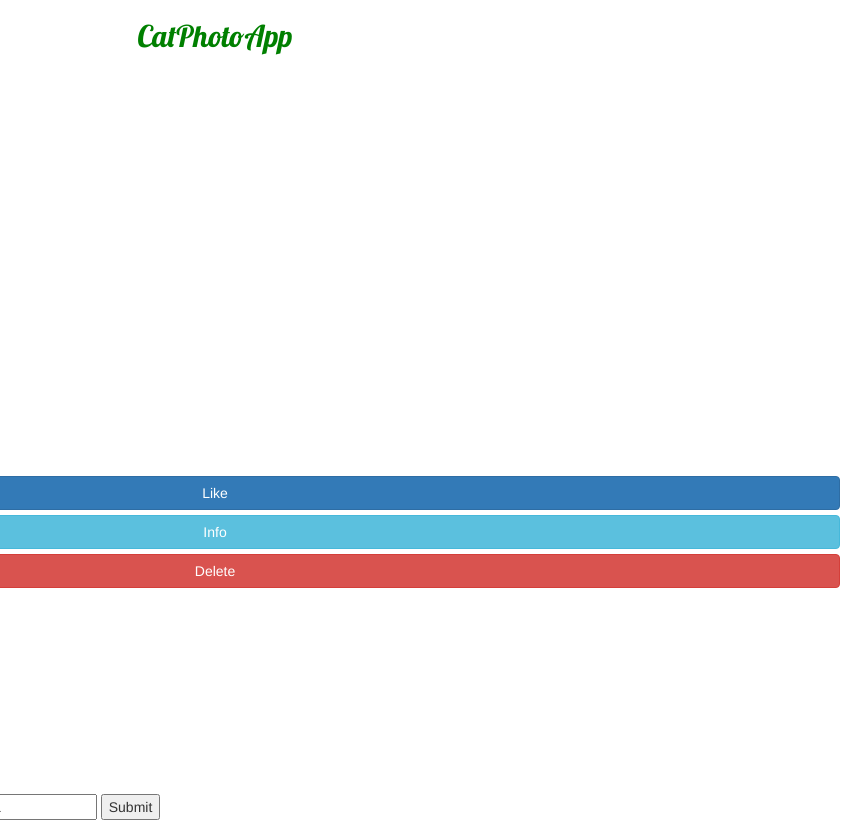
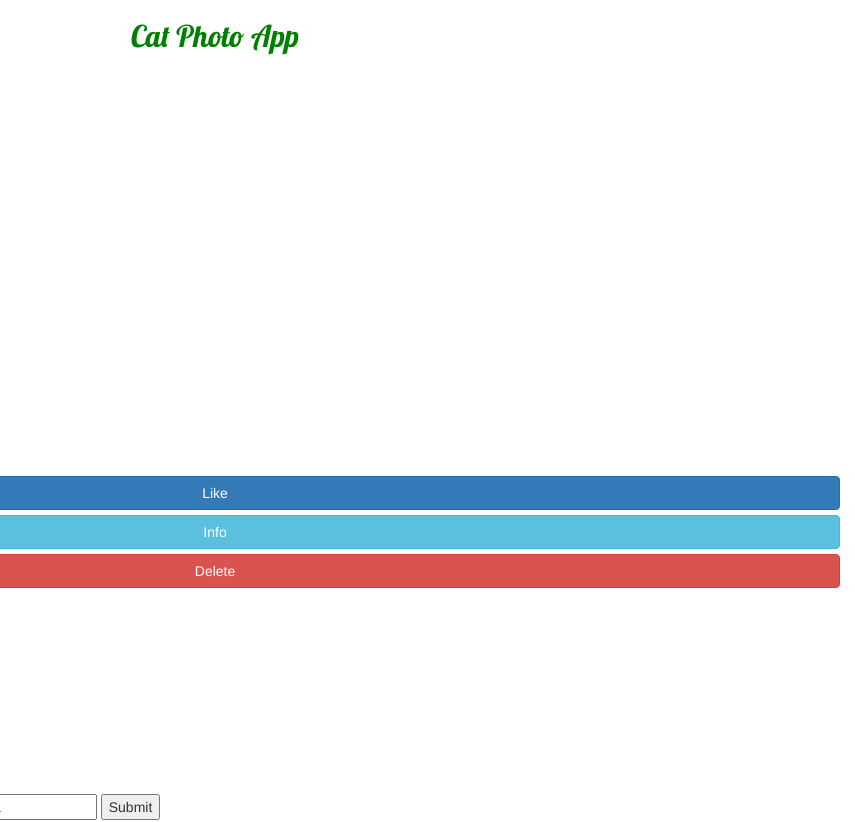
Before and after one commit to dim0108/App, a plain HTML site: page index.html in a window 1280 px wide. Shown: the full height of the page, 425-1280 px from the left. Drawn offline with nearby package versions, Linux system fonts and the light colour scheme.

Commit message:
Leerzeichen bei Titel hinzugefügt

```diff
--- a/index.html
+++ b/index.html
@@ -7,7 +7,7 @@
 </head>
 <body>
 <div class="container-fluid">
-  <h2 class="red-text text-center">CatPhotoApp</h2>
+  <h2 class="red-text text-center">Cat Photo App</h2>
 
   <p>Click here for <a href="#">cat photos</a>.</p>
 
```
